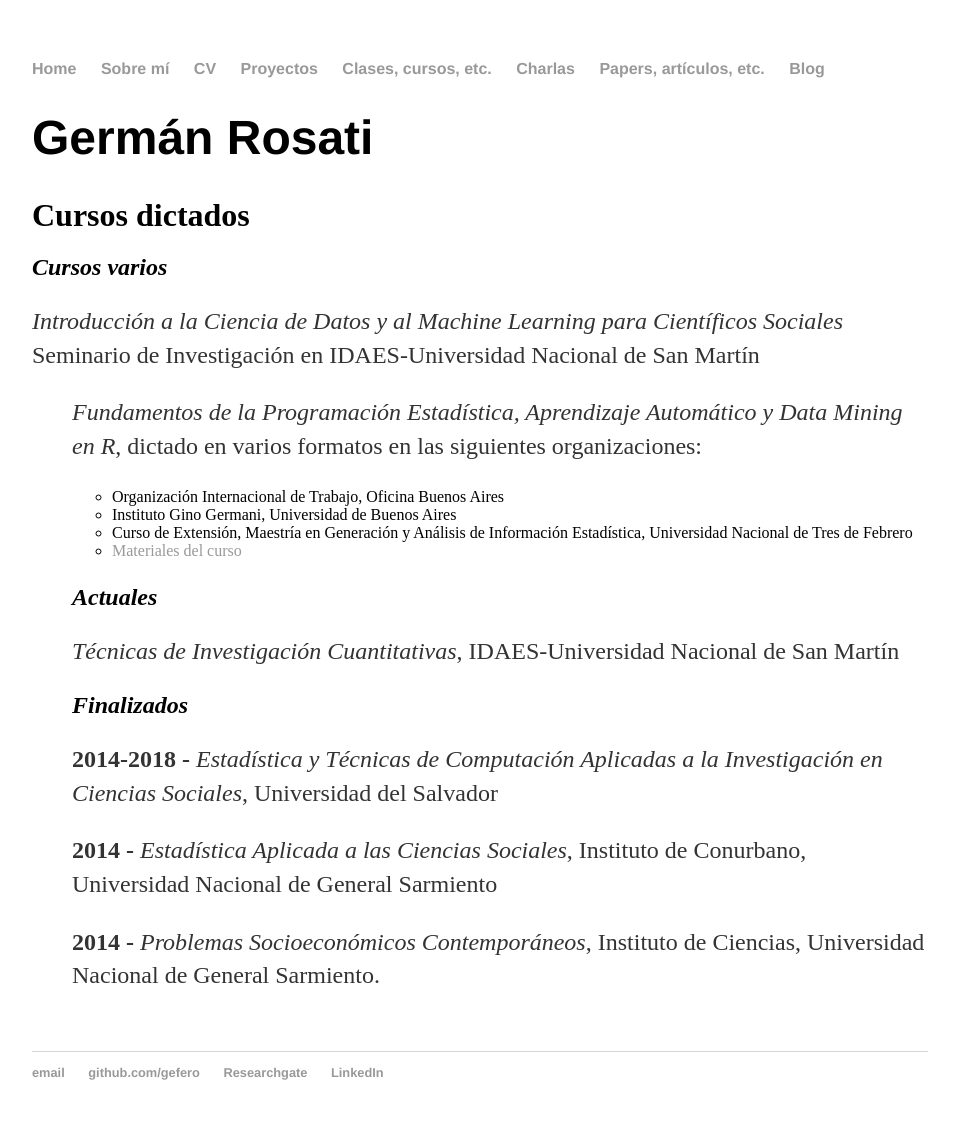
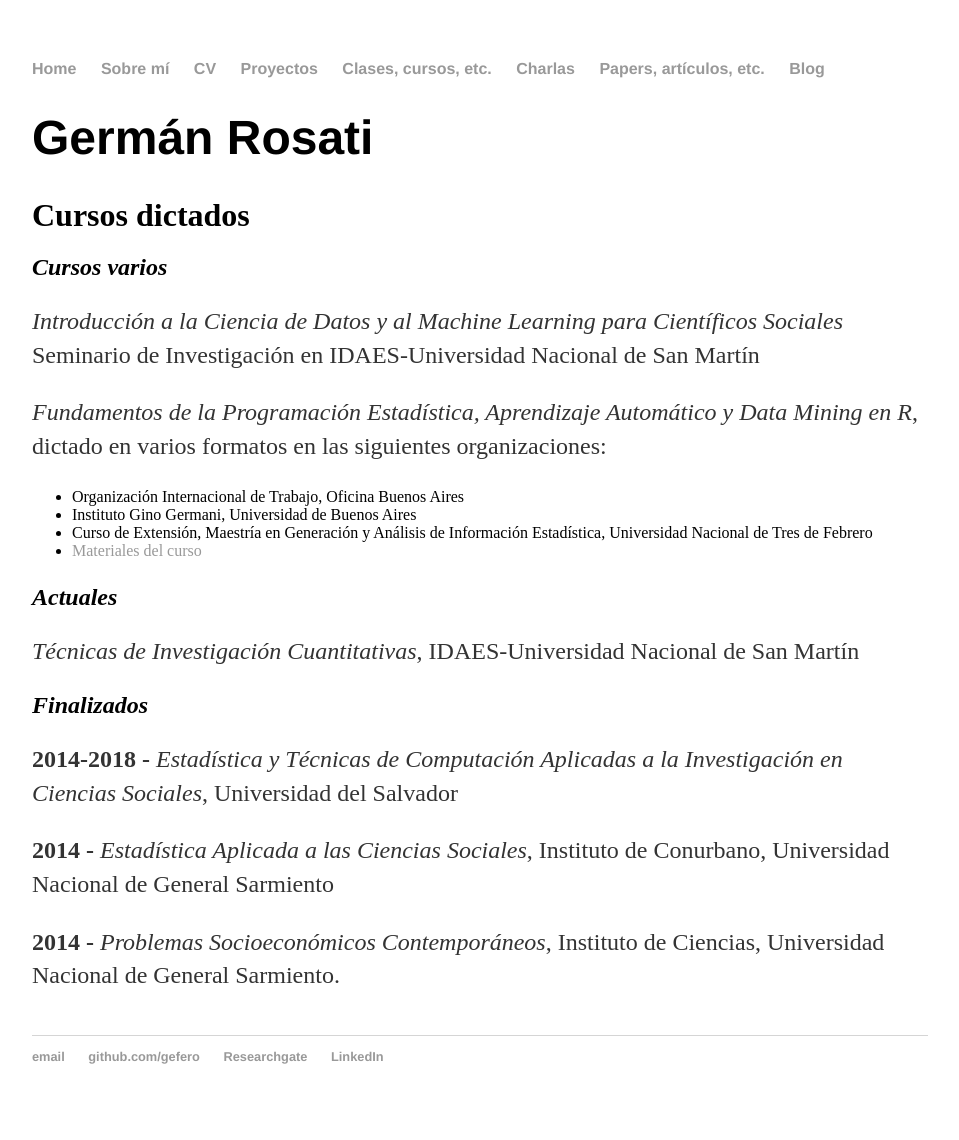
Before and after one commit to gefero/gefero.github.io, a Jekyll site: the page built from classes/index.html, in a window 1280 px wide. Shown: the whole page, without its empty margins (160-1119 px from the left). Built offline with Jekyll 4.4.1, drawn with Linux system fonts in a browser that asks for light colours.

Commit message:
Updt clases

```diff
--- a/classes/index.html
+++ b/classes/index.html
@@ -7,8 +7,7 @@ title: Clases, cursos, etc.
 	<h2><font size="6">Cursos dictados</font></h2>
 	<h2><i>Cursos varios</i></h2>
 	<p><i>Introducción a la Ciencia de Datos y al Machine Learning para Científicos Sociales</i> Seminario de Investigación en IDAES-Universidad Nacional de San Martín</p>
-	<p><ul>
-
+	<p>
 	<p><i>Fundamentos de la Programación Estadística, Aprendizaje Automático y Data Mining en R</i>, dictado en varios formatos en las siguientes organizaciones:</p>
 	<p><ul>
 	  <li>Organización Internacional de Trabajo, Oficina Buenos Aires</li>
```
